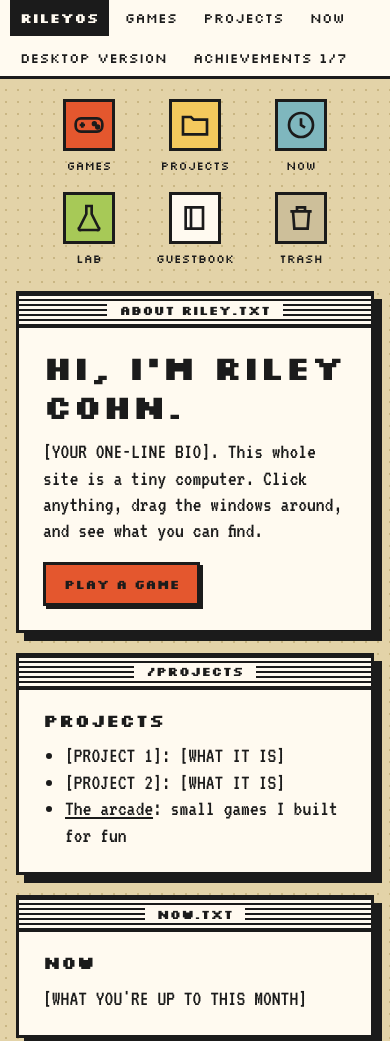
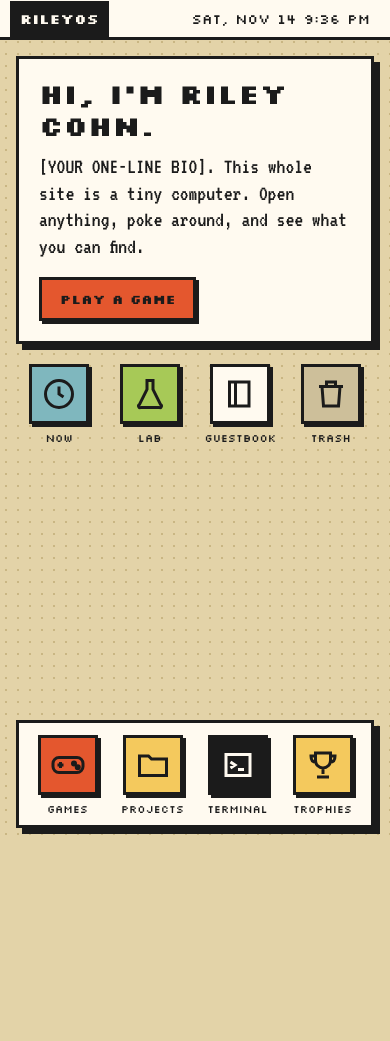
Before and after one commit to rileycohn/rileycohn-website-frontend, a plain HTML site: page index.html in a window 390 px wide. Shown: the top 1041 px of the page. After the commit the page ends 844 px from the top, so only its background shows below. Drawn offline with Linux system fonts and the light colour scheme.

Commit message:
Give the homepage a phone-OS layout on narrow screens
Below 720px RileyOS shows a status bar, a hello widget, an app grid and a
dock, and apps open full screen with a back button.

Co-Authored-By: Claude Fable 5.2 <noreply@anthropic.com>
Claude-Session: https://claude.ai/code/session_01VE8CHixDY9yfDs4U9XgSbW

```diff
--- a/css/os.css
+++ b/css/os.css
@@ -99,7 +99,40 @@ ul { padding-left: 22px; }
 .ach-list .box { font-family: var(--pixel); font-size: 13px; }
 .ach-list .locked { color: #6b6250; }
 
-/* Plain mode: the same windows as one readable column. Also used on phones. */
+.dock { display: none; }
+
+/* Phone mode: status bar, a hello widget, an app grid and a dock. Apps open full screen. */
+.phone .menubar { flex-wrap: nowrap; height: 40px; }
+.phone .menubar > :not(.logo):not(.spacer):not(#clock) { display: none; }
+.phone .desktop { overflow-y: auto; padding: 16px; display: flex; flex-direction: column; gap: 20px; }
+.phone .icons, .phone .dock {
+  position: static; display: grid; grid-template-columns: repeat(4, minmax(0, 1fr)); gap: 16px 4px;
+  font: 11px var(--pixel);
+}
+.phone .icons .in-dock { display: none; }
+.phone .icon { width: auto; padding: 0; }
+.phone .icon .tile { width: 60px; height: 60px; box-shadow: 3px 3px 0 var(--ink); }
+.phone .icon svg { width: 36px; height: 36px; }
+.phone .dock {
+  margin-top: auto; padding: 12px 8px 8px; background: var(--paper);
+  border: 3px solid var(--ink); box-shadow: 6px 6px 0 var(--ink);
+}
+.phone .window {
+  position: fixed !important; left: 0 !important; top: 40px !important; right: 0; bottom: 0; z-index: 50 !important;
+  width: auto !important; max-width: none; border: 0; box-shadow: none; display: flex; flex-direction: column;
+}
+.phone .window[hidden] { display: none; }
+.phone .titlebar { height: 48px; flex: none; cursor: default; }
+.phone .titlebar .close { left: 6px; top: 5px; width: 38px; height: 38px; font-size: 0; }
+.phone .titlebar .close::before { content: '<'; font-size: 16px; }
+.phone .content { flex: 1; max-height: none; }
+.phone .terminal .content { height: auto; }
+.phone #w-about { position: static !important; display: block; order: -1; border: 3px solid var(--ink); box-shadow: 6px 6px 0 var(--ink); }
+.phone #w-about .titlebar, .phone [data-mode] { display: none; }
+.phone #w-about .content { padding: 18px 20px 20px; }
+.phone #w-about h1 { font-size: 28px; }
+
+/* Plain mode: the same windows as one readable column. */
 .plain body { display: block; height: auto; }
 .plain .desktop { overflow: visible; max-width: 640px; margin: 0 auto; padding: 16px; display: flex; flex-direction: column; gap: 20px; }
 .plain .icons { position: static; flex-direction: row; justify-content: center; }
--- a/index.html
+++ b/index.html
@@ -30,8 +30,8 @@
 <main class="desktop" id="desktop">
 
   <nav class="icons" aria-label="Desktop">
-    <a class="icon" href="/games/"><span class="tile" style="background: var(--red)"><svg viewBox="0 0 24 24" aria-hidden="true"><rect x="2" y="7" width="20" height="10" rx="4"/><path d="M7 10v4M5 12h4"/><circle cx="16" cy="11" r="1"/><circle cx="18.5" cy="13.5" r="1"/></svg></span><span class="label">Games</span></a>
-    <button class="icon" data-open="projects"><span class="tile" style="background: var(--yellow)"><svg viewBox="0 0 24 24" aria-hidden="true"><path d="M3 6h6l2 2h10v11H3z"/></svg></span><span class="label">Projects</span></button>
+    <a class="icon in-dock" href="/games/"><span class="tile" style="background: var(--red)"><svg viewBox="0 0 24 24" aria-hidden="true"><rect x="2" y="7" width="20" height="10" rx="4"/><path d="M7 10v4M5 12h4"/><circle cx="16" cy="11" r="1"/><circle cx="18.5" cy="13.5" r="1"/></svg></span><span class="label">Games</span></a>
+    <button class="icon in-dock" data-open="projects"><span class="tile" style="background: var(--yellow)"><svg viewBox="0 0 24 24" aria-hidden="true"><path d="M3 6h6l2 2h10v11H3z"/></svg></span><span class="label">Projects</span></button>
     <button class="icon" data-open="now"><span class="tile" style="background: var(--blue)"><svg viewBox="0 0 24 24" aria-hidden="true"><circle cx="12" cy="12" r="9"/><path d="M12 7v5l3 2"/></svg></span><span class="label">Now</span></button>
     <button class="icon" data-open="lab"><span class="tile" style="background: var(--green)"><svg viewBox="0 0 24 24" aria-hidden="true"><path d="M9 3h6M10 3v6l-5 10a1 1 0 0 0 1 2h12a1 1 0 0 0 1-2l-5-10V3"/></svg></span><span class="label">Lab</span></button>
     <button class="icon" data-open="guestbook"><span class="tile"><svg viewBox="0 0 24 24" aria-hidden="true"><path d="M5 4h13v16H5zM9 4v16"/></svg></span><span class="label">Guestbook</span></button>
@@ -44,7 +44,7 @@
     <div class="titlebar"><button class="close" aria-label="Close About">x</button><span class="title">About Riley.txt</span></div>
     <div class="content">
       <h1>Hi, I'm Riley Cohn.</h1>
-      <p>[YOUR ONE-LINE BIO]. This whole site is a tiny computer. Click anything, drag the windows around, and see what you can find.</p>
+      <p>[YOUR ONE-LINE BIO]. This whole site is a tiny computer. Open anything, poke around, and see what you can find.</p>
       <div class="btn-row">
         <a class="btn primary" href="/games/">Play a game</a>
         <button class="btn" data-mode>Plain version</button>
@@ -112,6 +112,13 @@
     </div>
   </section>
 
+  <nav class="dock" aria-label="Dock">
+    <a class="icon" href="/games/"><span class="tile" style="background: var(--red)"><svg viewBox="0 0 24 24" aria-hidden="true"><rect x="2" y="7" width="20" height="10" rx="4"/><path d="M7 10v4M5 12h4"/><circle cx="16" cy="11" r="1"/><circle cx="18.5" cy="13.5" r="1"/></svg></span><span class="label">Games</span></a>
+    <button class="icon" data-open="projects"><span class="tile" style="background: var(--yellow)"><svg viewBox="0 0 24 24" aria-hidden="true"><path d="M3 6h6l2 2h10v11H3z"/></svg></span><span class="label">Projects</span></button>
+    <button class="icon" data-open="terminal"><span class="tile" style="background: var(--ink); color: var(--paper)"><svg viewBox="0 0 24 24" aria-hidden="true"><path d="M4 5h16v14H4zM7 10l3 2-3 2M12 15h4"/></svg></span><span class="label">Terminal</span></button>
+    <button class="icon" data-open="achievements"><span class="tile" style="background: var(--yellow)"><svg viewBox="0 0 24 24" aria-hidden="true"><path d="M7 4h10v5a5 5 0 0 1-10 0zM12 14v4M8 20h8M7 6H4c0 3 1 4 3 4M17 6h3c0 3-1 4-3 4"/></svg></span><span class="label">Trophies</span></button>
+  </nav>
+
 </main>
 
 <script src="/js/achievements.js"></script>
--- a/js/os.js
+++ b/js/os.js
@@ -1,4 +1,4 @@
-// RileyOS desktop: windows, clock, terminal, plain mode.
+// RileyOS: desktop windows, phone home screen, clock, terminal, plain mode.
 (function () {
   var desktop = document.getElementById('desktop');
   var root = document.documentElement;
@@ -13,14 +13,20 @@
     w.style.top = Math.min(Math.max(0, parseFloat(w.style.top) || 0), maxY) + 'px';
   }
   function focus(w) { w.style.zIndex = ++z; }
+  function isPhone() { return root.classList.contains('phone'); }
+  // On a phone only one app is open at a time; About stays on the home screen as a widget.
+  function closeApps() {
+    document.querySelectorAll('.window').forEach(function (w) { w.hidden = w.id !== 'w-about'; });
+  }
   function open(name) {
     var w = win(name);
     if (!w) return false;
+    if (isPhone()) closeApps();
     w.hidden = false;
-    clamp(w);
+    if (!isPhone()) clamp(w);
     focus(w);
     if (name === 'trash') Ach.unlock('diver');
-    if (name === 'terminal' && !root.classList.contains('plain')) input.focus({ preventScroll: true });
+    if (name === 'terminal' && !root.classList.contains('plain') && !isPhone()) input.focus({ preventScroll: true });
     if (root.classList.contains('plain')) w.scrollIntoView({ behavior: 'smooth' });
     return true;
   }
@@ -33,7 +39,7 @@
 
     var bar = w.querySelector('.titlebar');
     bar.addEventListener('pointerdown', function (e) {
-      if (e.target.closest('.close') || root.classList.contains('plain')) return;
+      if (e.target.closest('.close') || root.classList.contains('plain') || isPhone()) return;
       var dx = e.clientX - w.offsetLeft, dy = e.clientY - w.offsetTop, moved = false;
       bar.setPointerCapture(e.pointerId);
       function move(ev) {
@@ -71,7 +77,16 @@
   document.querySelectorAll('[data-mode]').forEach(function (b) {
     b.addEventListener('click', function () { setPlain(true); });
   });
-  setPlain(window.matchMedia('(max-width: 720px)').matches);
+
+  // ---- Phone mode ----
+  var narrow = window.matchMedia('(max-width: 720px)');
+  function setPhone() {
+    root.classList.toggle('phone', narrow.matches);
+    if (narrow.matches) { setPlain(false); closeApps(); }
+    else document.querySelectorAll('.window:not([hidden])').forEach(clamp);
+  }
+  narrow.addEventListener('change', setPhone);
+  setPhone();
 
   // ---- Clock ----
   var clock = document.getElementById('clock');
```
Also changed, not shown: 1 other file.
